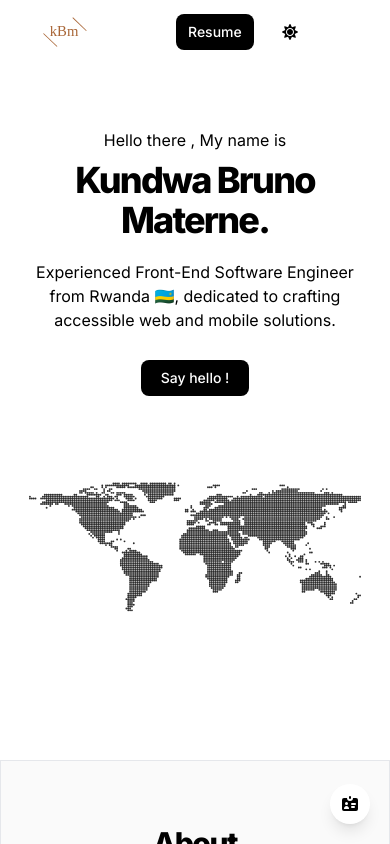
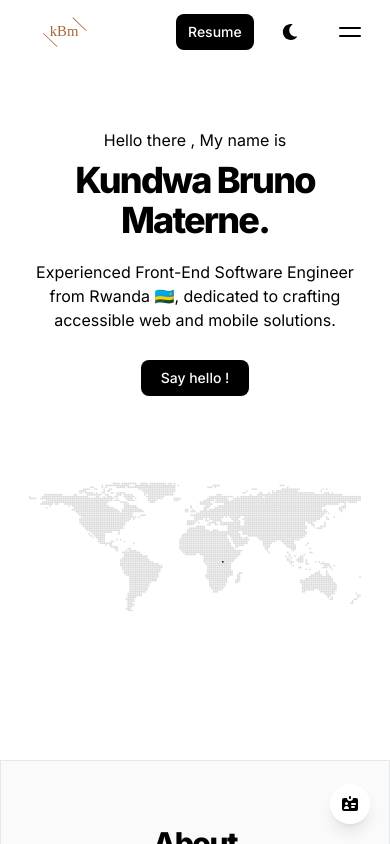
Before and after one commit to KundwaBruno/itsKBM, a Next.js app: page / in a window 390 px wide. Shown: the top 844 px of the page. Built offline with nearby package versions, Linux system fonts and the light colour scheme.

Commit message:
chore(project):update projects section

```diff
--- a/src/components/Home/about.tsx
+++ b/src/components/Home/about.tsx
@@ -10,7 +10,7 @@ const About: FC<AboutProps> = () => {
   return (
     <SectionWrapper className="dark:bg-background_dark bg-background_light border dark:border-custom_border_dark">
       <SectionHeader title="About" description={data.about.bio} />
-      <div className="flex flex-wrap gap-10 md:divide-x divide-custom_border_dark items-center justify-center">
+      <div className="flex flex-wrap gap-10 m divide-custom_border_dark items-center justify-center">
         {data.tech_stacks.map((stack) => {
           return (
             <div key={stack.title} className="relative h-[50px] flex-grow-0 w-32 md:w-60">
--- a/src/components/Home/experience.tsx
+++ b/src/components/Home/experience.tsx
@@ -16,7 +16,7 @@ const Experience: FC<ExperienceProps> = () => {
         title="Experience"
         description="Below is few of my recent relevant technical experience."
       />
-      <div className="divide-y-2 dark:divide-custom_border_dark md:w-10/12 mx-auto">
+      <div className="divide-y-2 dark:divide-custom_border_dark mx-auto">
         {Data.experience.slice(0, 3).map((ex, index) => {
           return (
             <ExperienceBox
--- a/src/components/Home/hero.tsx
+++ b/src/components/Home/hero.tsx
@@ -20,10 +20,12 @@ const animate = {
 const HeroSection: FC<LandingPageProps> = () => {
   const { salutation, full__name, homeDescription, about } = PageData;
 
-  const { theme } = useTheme();
+  const { theme, systemTheme } = useTheme();
+
+  console.log(systemTheme);
 
   return (
-    <SectionWrapper className="min-h-[650px] md:min-h-screen flex flex-col">
+    <SectionWrapper className="min-h-[650px] xl:min-h-screen flex flex-col">
       <div className="flex-1 text-center flex flex-col justify-center">
         <motion.div
           initial={initial}
@@ -62,7 +64,13 @@ const HeroSection: FC<LandingPageProps> = () => {
         transition={{ delay: 0.7, duration: 0.5 }}
         className="relative flex-1 mt-0 md:mt-20 h-[300px]">
         <Image
-          src={`/assets/svgs/${theme === 'light' ? 'heroLight.svg' : 'hero.svg'}`}
+          src={`/assets/svgs/${
+            theme === 'system' && systemTheme === 'light'
+              ? 'heroLight.svg'
+              : theme === 'light'
+              ? 'heroLight.svg'
+              : 'hero.svg'
+          }`}
           alt="Home map"
           fill
           className="object-contain absolute"
--- a/src/components/Home/projects.tsx
+++ b/src/components/Home/projects.tsx
@@ -13,7 +13,7 @@ const Projects = () => {
       id="projects"
       className="dark:bg-background_dark bg-background_light border dark:border-custom_border_dark">
       <SectionHeader title={title} description={description} />
-      <div className="grid grid-cols-1 md:grid-cols-2 lg:grid-cols-3 flex-wrap gap-5 md:w-10/12 mx-auto">
+      <div className="grid grid-cols-1 md:grid-cols-2 lg:grid-cols-3 flex-wrap gap-5 mx-auto">
         {projects.map((pr, index) => {
           return <ProjectsCard key={index} {...pr} />;
         })}
--- a/src/components/button.tsx
+++ b/src/components/button.tsx
@@ -16,7 +16,7 @@ const Button: FC<ButtonProps> = ({ children, onClick, disabled, size, className
       whileTap={{ scale: !disabled ? 0.9 : 1 }}
       disabled={disabled}
       onClick={onClick}
-      className={`dark:bg-custom_white text-sm md:text-base font-medium bg-custom_black py-2 px-3 md:p-3 rounded-lg md:px-5 dark:text-black hover:opacity-90 text-white disabled:opacity-70 disabled:cursor-not-allowed ${className}`}>
+      className={`dark:bg-custom_white text-sm font-medium bg-custom_black py-2 px-3 md:p-3 rounded-lg md:px-5 dark:text-black hover:opacity-90 text-white disabled:opacity-70 disabled:cursor-not-allowed ${className}`}>
       {children}
     </motion.button>
   );
--- a/src/components/nav.tsx
+++ b/src/components/nav.tsx
@@ -19,7 +19,7 @@ const NavBar: FC<NavBarProps> = () => {
   const [isWebBarScrolled, setIsWebBarScrolled] = useState<boolean>(false);
   const navRef = useRef<any>();
 
-  const { theme, setTheme } = useTheme();
+  const { theme, setTheme, systemTheme } = useTheme();
 
   const router = useRouter();
 
@@ -47,7 +47,13 @@ const NavBar: FC<NavBarProps> = () => {
             <Hamburger
               toggled={isNavOpen}
               toggle={toggleNavOpen}
-              color={theme === 'light' ? 'black' : 'white'}
+              color={
+                theme === 'system' && systemTheme === 'light'
+                  ? 'black'
+                  : theme === 'light'
+                  ? 'black'
+                  : 'white'
+              }
               size={22}
               rounded
             />
@@ -84,8 +90,20 @@ const NavBar: FC<NavBarProps> = () => {
     return (
       <button
         className="text-custom_black dark:text-custom_white rounded-full p-3 hover:bg-gray-200 dark:hover:bg-primary/20 transition-all duration-100"
-        onClick={() => (theme == 'dark' ? setTheme('light') : setTheme('dark'))}>
-        {theme === 'light' ? <FaMoon /> : <FaSun />}
+        onClick={() =>
+          theme === 'system' && systemTheme === 'light'
+            ? setTheme('dark')
+            : theme === 'light'
+            ? setTheme('dark')
+            : setTheme('light')
+        }>
+        {theme === 'system' && systemTheme === 'light' ? (
+          <FaMoon />
+        ) : theme === 'light' ? (
+          <FaMoon />
+        ) : (
+          <FaSun />
+        )}
       </button>
     );
   };
--- a/src/components/projectCard.tsx
+++ b/src/components/projectCard.tsx
@@ -1,5 +1,6 @@
 import Image from 'next/image';
 import { FC } from 'react';
+import IconComponent from './icon';
 
 interface Props {
   title: string;
@@ -10,7 +11,7 @@ interface Props {
 }
 
 const ProjectsCard: FC<Props> = (props) => {
-  const { description, title, imageUrls, techs } = props;
+  const { description, title, imageUrls, techs, links } = props;
 
   return (
     <div className="relative rounded-lg border-2 dark:border-custom_border_dark bg-background_light dark:bg-black">
@@ -24,7 +25,7 @@ const ProjectsCard: FC<Props> = (props) => {
         />
       </div>
 
-      <div className="p-4 rounded-b-lg">
+      <div className="p-4 rounded-b-lg relative">
         <h1 className="text-left text-custom_black  font-medium dark:text-custom_white">{title}</h1>
         <div className=" text-custom_black dark:text-custom_gray text-left text-sm my-2 font-light line-clamp-3">
           {description}
@@ -40,23 +41,23 @@ const ProjectsCard: FC<Props> = (props) => {
             );
           })}
         </div>
-        {/* <div className="flex justify-center mb-4">
+        <div className="flex absolute top-5 right-3">
           {links.map((ln, index) => {
             const { type, url } = ln;
-            if (type === "link")
+            if (type === 'link')
               return (
                 <a key={index} href={url} target="_blank" rel="noreferrer">
-                  <Icon name="Link" />
+                  <IconComponent name="Link" />
                 </a>
               );
-            if (type === "github")
+            if (type === 'github')
               return (
                 <a key={index} href={url} target="_blank" rel="noreferrer">
-                  <Icon name="github" />
+                  <IconComponent name="github" />
                 </a>
               );
           })}
-        </div> */}
+        </div>
       </div>
     </div>
   );
--- a/src/components/sectionWrapper.tsx
+++ b/src/components/sectionWrapper.tsx
@@ -9,7 +9,7 @@ interface Props {
 const SectionWrapper: FC<Props> = ({ children, className, id }) => {
   return (
     <div id={id} className={`py-16 ${className}`}>
-      <div className="w-11/12 md:w-[84%] max-w-screen-2xl m-auto md:px-36">{children}</div>
+      <div className="w-11/12  xl:w-[84%] max-w-screen-2xl m-auto xl:px-36">{children}</div>
     </div>
   );
 };
--- a/src/lib/constants/data.ts
+++ b/src/lib/constants/data.ts
@@ -116,7 +116,7 @@ const portfolioData: PortfolioData = {
           'https://res.cloudinary.com/dxyu6elli/image/upload/v1682210516/Screenshot_2023-04-23_at_02.41.33_sjdhlh.png',
         ],
         techs: ['NextJs', 'Apollo Client', 'MapBox'],
-        links: [{ url: 'https://www.oxdelivers.com/', type: 'link' }],
+        links: [],
       },
       {
         title: 'Transport System',
@@ -128,7 +128,7 @@ const portfolioData: PortfolioData = {
           'https://res.cloudinary.com/dxyu6elli/image/upload/v1682205864/Screenshot_2023-04-23_at_01.24.08_sgbglo.png',
         ],
         techs: ['NextJs', 'Typescript', 'Google Maps'],
-        links: [{ url: 'https://www.oxdelivers.com/', type: 'link' }],
+        links: [],
       },
       {
         title: 'Verification Seal',
@@ -141,16 +141,25 @@ const portfolioData: PortfolioData = {
           'https://res.cloudinary.com/dxyu6elli/image/upload/v1682211175/Screenshot_2023-04-23_at_02.51.03_qvvtk3.png',
         ],
         techs: ['Javascript', 'NextJs', 'ReduxToolkit'],
-        links: [{ url: 'https://www.oxdelivers.com/', type: 'link' }],
+        links: [],
       },
       {
-        title: 'Personal portfolio',
+        title: 'Alaafia Solutions',
+        description: 'A professional landing page for a consultancy firm.',
+        imageUrls: [
+          'https://res.cloudinary.com/dxyu6elli/image/upload/v1699088766/Screenshot_2023-11-04_at_11.05.58_njswpm.png',
+        ],
+        techs: ['NextJs', 'TailwindCss', 'Framer motion'],
+        links: [{ url: 'https://www.alaafiasolutions.com/', type: 'link' }],
+      },
+      {
+        title: 'My personal portfolio',
         description: 'My my personal profile that talks about me and what i do.',
         imageUrls: [
           'https://res.cloudinary.com/drqtk4af2/image/upload/v1697038327/meta_kismhm.png',
         ],
         techs: ['NextJs', 'TailwindCss', 'Framer motion'],
-        links: [{ url: 'https://www.oxdelivers.com/', type: 'link' }],
+        links: [{ url: 'https://www.itskbm.com/', type: 'link' }],
       },
     ],
   },
@@ -158,7 +167,7 @@ const portfolioData: PortfolioData = {
     {
       company: 'Awesomity Lab',
       companyLink: 'https://awesomity.rw/',
-      position: 'Frontend engineer',
+      position: 'Senior Frontend engineer',
       timeFrame: 'Sep 2021 - Sep 2023',
       length: '6 months',
       location: 'Germany',
```
